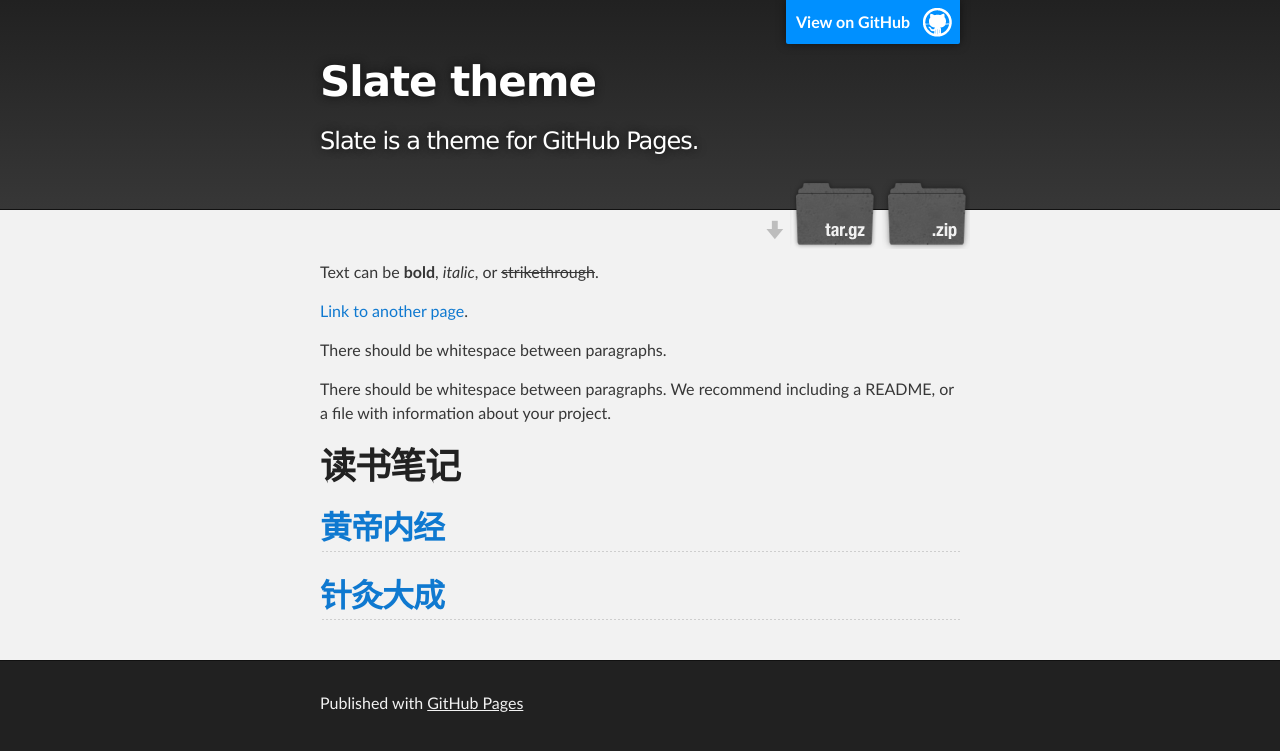
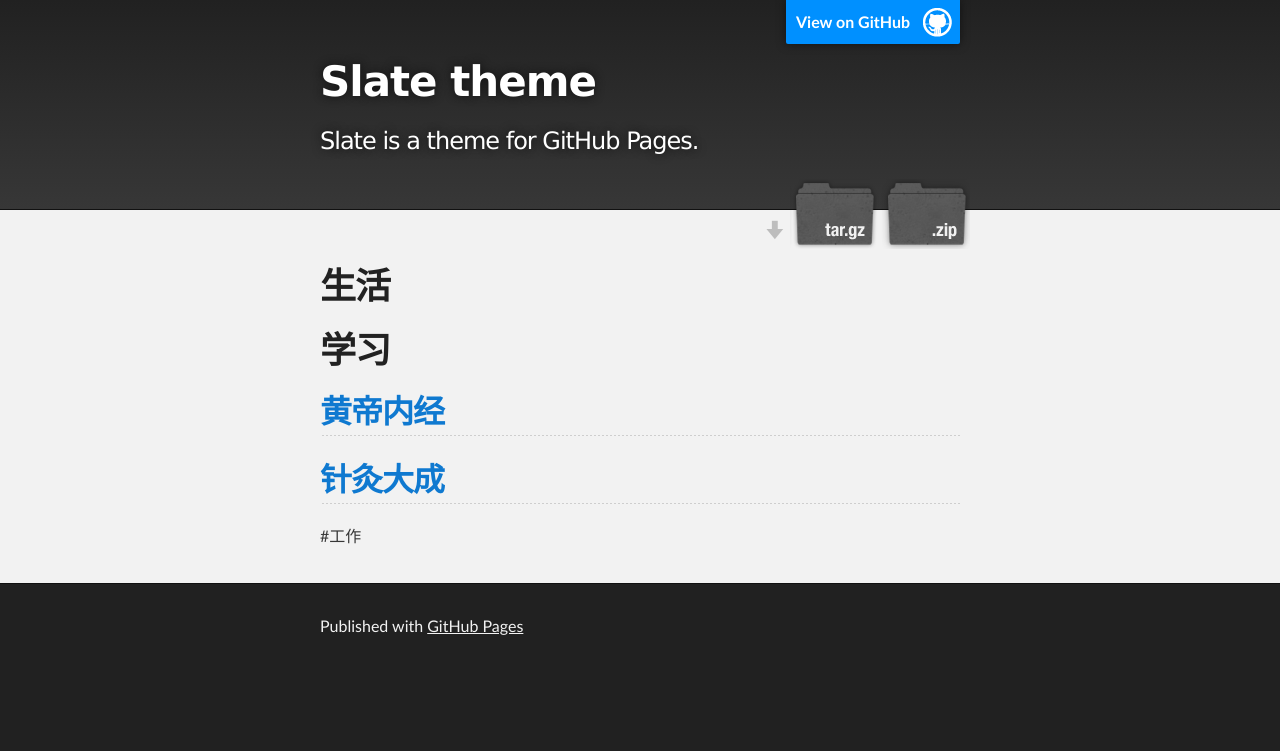
Before and after one commit to wuten/wuten.github.io, a Jekyll site: the page built from index.md, in a window 1280 px wide. Shown: the top 751 px of the page. Built offline with Jekyll 4.4.1, drawn with Linux system fonts in a browser that asks for light colours; our own code applies the rules of GitHub Pages for plain Markdown files.

Commit message:
update calss

```diff
--- a/index.md
+++ b/index.md
@@ -2,16 +2,10 @@
 layout: default
 ---
 
-Text can be **bold**, _italic_, or ~~strikethrough~~.
-
-[Link to another page](./another-page.html).
-
-There should be whitespace between paragraphs.
-
-There should be whitespace between paragraphs. We recommend including a README, or a file with information about your project.
-
-# 读书笔记
+# 生活
+# 学习
 
 ## [黄帝内经](huangdineijing/index.html)
 
-## [针灸大成](./huangdineijing/index.html)
+## [针灸大成](huangdineijing/index.html)
+#工作
```
